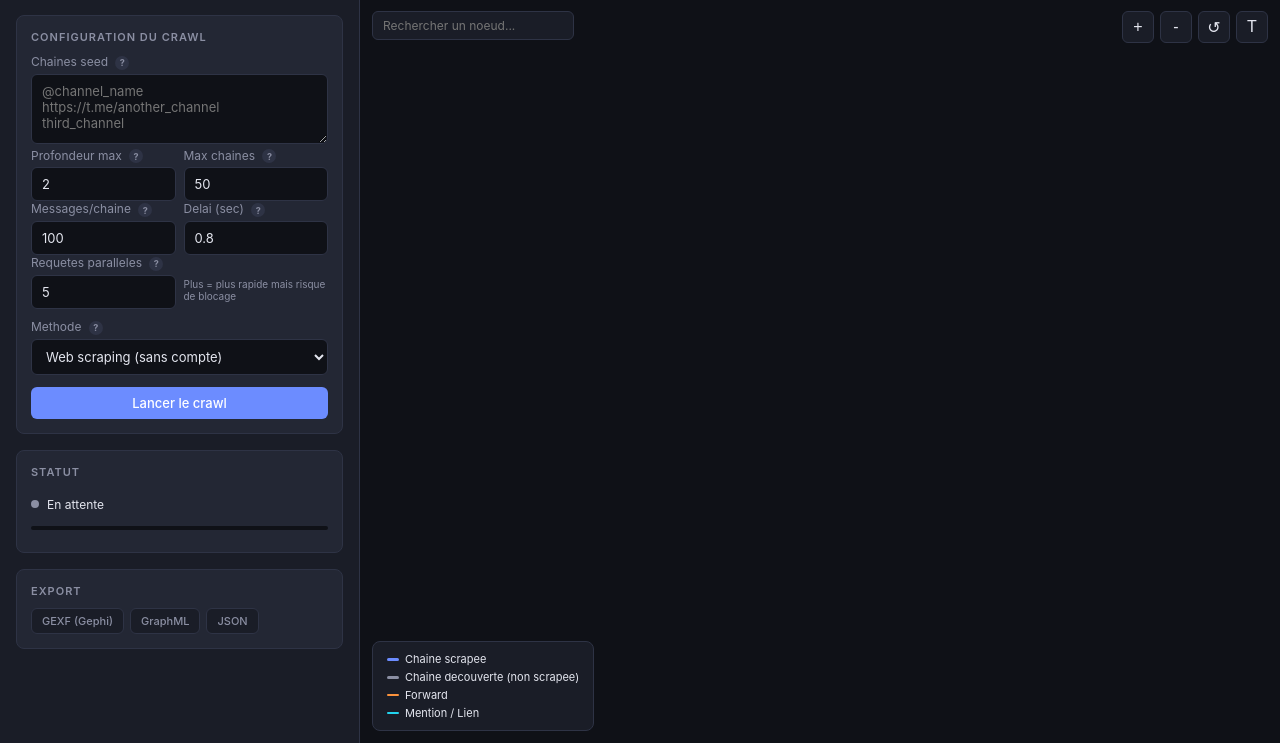
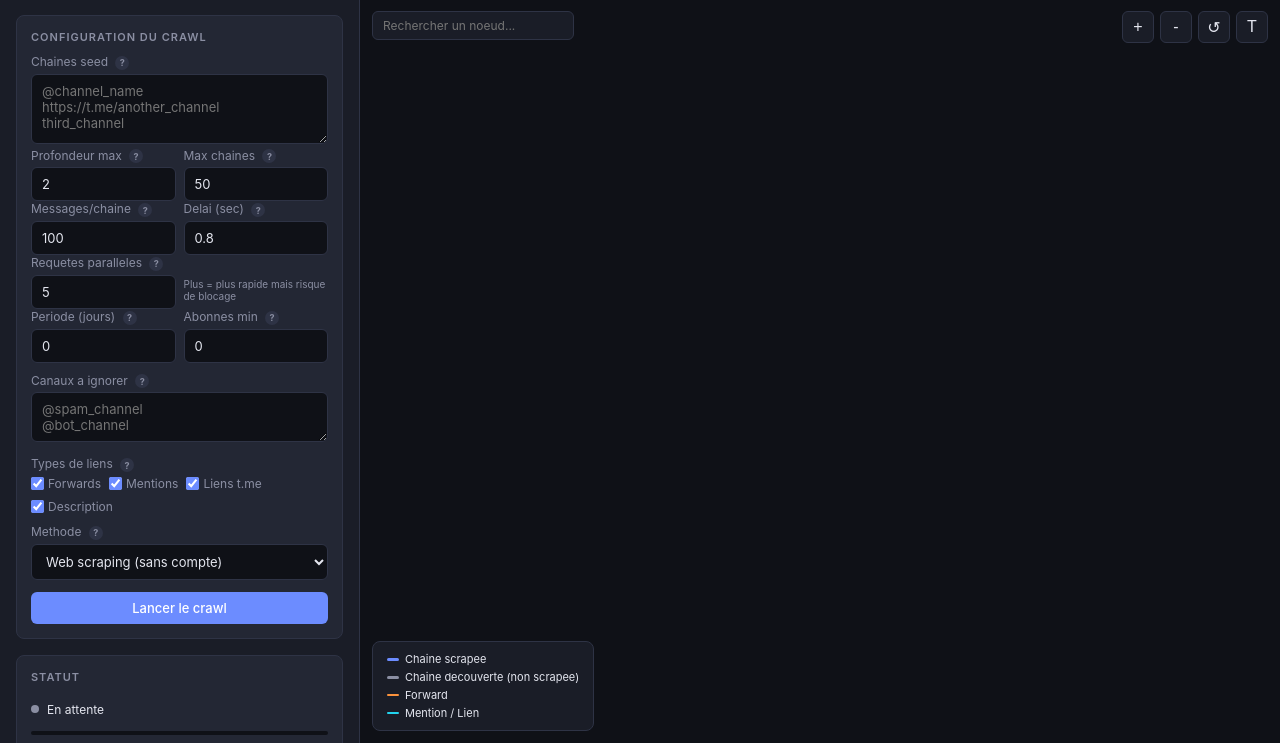
Before and after one commit to lilou0311430/telegram-network-mapper, a Flask app: page / in a window 1280 px wide. Shown: the part 57-800 px from the top of the page. Run offline with Flask 3, Linux system fonts and the light colour scheme; some libraries are stand-ins or nearby versions.

Commit message:
feat: add advanced filtering options and raise scraping limits
- Raise max channels from 500 to 10,000 (0 = unlimited)
- Raise max messages from 1,000 to 5,000
- Align max depth backend limit to 10 (matching UI)
- Add date filter: only analyze messages from last N days
- Add min subscribers filter: skip small channels (seeds always kept)
- Add blacklist: textarea to exclude specific channels
- Add link type checkboxes: toggle forwards/mentions/links/description
- All new options have tooltips and work with both Web and Telethon modes

Co-Authored-By: Claude Opus 4.6 <noreply@anthropic.com>

```diff
--- a/app.py
+++ b/app.py
@@ -103,12 +103,30 @@ def start_crawl():
         return jsonify({"error": "No seed channels provided"}), 400
 
     # Validate and clamp parameters
-    max_depth = max(1, min(5, int(data.get('max_depth', 2))))
-    max_channels = max(1, min(500, int(data.get('max_channels', 50))))
-    max_messages = max(1, min(1000, int(data.get('max_messages', 100))))
+    max_depth = max(1, min(10, int(data.get('max_depth', 2))))
+    raw_max_channels = int(data.get('max_channels', 50))
+    max_channels = 0 if raw_max_channels == 0 else max(1, min(10000, raw_max_channels))  # 0 = unlimited
+    max_messages = max(1, min(5000, int(data.get('max_messages', 100))))
     delay = max(0.0, min(10.0, float(data.get('delay', 1.5))))
     concurrency = max(1, min(20, int(data.get('concurrency', 5))))
     method = data.get('method', 'web')
+
+    # New filtering options
+    max_age_days = max(0, int(data.get('max_age_days', 0)))  # 0 = no filter
+    min_subscribers = max(0, int(data.get('min_subscribers', 0)))  # 0 = no filter
+
+    # Blacklist
+    raw_blacklist = data.get('blacklist', [])
+    blacklist = []
+    for b in raw_blacklist:
+        b = b.strip().lstrip('@').lower()
+        if 't.me/' in b:
+            b = b.split('t.me/')[-1].split('/')[0]
+        if b:
+            blacklist.append(b)
+
+    # Link types filter
+    link_types = data.get('link_types', ['forward', 'mention', 'link', 'description'])
 
     if method not in ('web', 'telethon'):
         return jsonify({"error": "method must be 'web' or 'telethon'"}), 400
@@ -135,6 +153,10 @@ def start_crawl():
         "delay": delay,
         "concurrency": concurrency,
         "proxies": proxies,
+        "max_age_days": max_age_days,
+        "link_types": link_types,
+        "min_subscribers": min_subscribers,
+        "blacklist": blacklist,
     }
 
     if method == "telethon":
--- a/templates/index.html
+++ b/templates/index.html
@@ -466,6 +466,13 @@
             display: block;
         }
 
+        /* Checkbox styling */
+        input[type="checkbox"] {
+            width: auto;
+            accent-color: var(--accent);
+            cursor: pointer;
+        }
+
         /* Telethon config */
         .telethon-config {
             display: none;
@@ -526,15 +533,15 @@
                         <input type="number" id="max-depth" value="2" min="0" max="10">
                     </div>
                     <div>
-                        <label>Max chaines <span class="help-tip">?<span class="help-text">Nombre maximum de chaines a scraper au total. Limite le crawl pour eviter qu'il tourne trop longtemps.</span></span></label>
-                        <input type="number" id="max-channels" value="50" min="1" max="500">
+                        <label>Max chaines <span class="help-tip">?<span class="help-text">Nombre maximum de chaines a scraper au total. 0 = illimite (attention au temps de crawl). Limite le crawl pour eviter qu'il tourne trop longtemps.</span></span></label>
+                        <input type="number" id="max-channels" value="50" min="0" max="10000">
                     </div>
                 </div>
 
                 <div class="row">
                     <div>
                         <label>Messages/chaine <span class="help-tip">?<span class="help-text">Nombre de messages recents a analyser par chaine. Plus il y en a, plus on trouve de liens, mais le scraping est plus lent.</span></span></label>
-                        <input type="number" id="max-messages" value="100" min="10" max="1000">
+                        <input type="number" id="max-messages" value="100" min="10" max="5000">
                     </div>
                     <div>
                         <label>Delai (sec) <span class="help-tip">?<span class="help-text">Temps d'attente entre chaque requete. Un delai plus long evite de se faire bloquer par Telegram, mais ralentit le crawl.</span></span></label>
@@ -553,6 +560,36 @@
                             Plus = plus rapide mais risque de blocage
                         </div>
                     </div>
+                </div>
+
+                <div class="row">
+                    <div>
+                        <label>Periode (jours) <span class="help-tip">?<span class="help-text">N'analyser que les messages des X derniers jours. 0 = pas de filtre, tous les messages sont analyses.</span></span></label>
+                        <input type="number" id="max-age-days" value="0" min="0" max="3650">
+                    </div>
+                    <div>
+                        <label>Abonnes min <span class="help-tip">?<span class="help-text">Ignorer les chaines avec moins de N abonnes. Utile pour filtrer les micro-chaines sans interet. 0 = pas de filtre. Les seeds sont toujours analyses.</span></span></label>
+                        <input type="number" id="min-subscribers" value="0" min="0">
+                    </div>
+                </div>
+
+                <label>Canaux a ignorer <span class="help-tip">?<span class="help-text">Liste de @usernames a ne jamais explorer, un par ligne. Utile pour exclure des canaux spam, bots, ou hors-sujet.</span></span></label>
+                <textarea id="blacklist" placeholder="@spam_channel&#10;@bot_channel" style="min-height: 45px;"></textarea>
+
+                <label>Types de liens <span class="help-tip">?<span class="help-text">Choisir quels types de liens detecter. Decocher un type pour l'ignorer dans l'analyse.</span></span></label>
+                <div style="display: flex; flex-wrap: wrap; gap: 8px; margin-top: 4px; font-size: 12px;">
+                    <label style="display: flex; align-items: center; gap: 4px; margin: 0; cursor: pointer;">
+                        <input type="checkbox" id="lt-forward" checked> Forwards
+                    </label>
+                    <label style="display: flex; align-items: center; gap: 4px; margin: 0; cursor: pointer;">
+                        <input type="checkbox" id="lt-mention" checked> Mentions
+                    </label>
+                    <label style="display: flex; align-items: center; gap: 4px; margin: 0; cursor: pointer;">
+                        <input type="checkbox" id="lt-link" checked> Liens t.me
+                    </label>
+                    <label style="display: flex; align-items: center; gap: 4px; margin: 0; cursor: pointer;">
+                        <input type="checkbox" id="lt-description" checked> Description
+                    </label>
                 </div>
 
                 <label>Methode <span class="help-tip">?<span class="help-text">Web scraping : pas besoin de compte, mais limite aux chaines publiques. Telethon API : necessite un compte Telegram, mais plus complet et fiable.</span></span></label>
@@ -922,6 +959,19 @@
             return;
         }
 
+        // Collect link types
+        const linkTypes = [];
+        if (document.getElementById('lt-forward').checked) linkTypes.push('forward');
+        if (document.getElementById('lt-mention').checked) linkTypes.push('mention');
+        if (document.getElementById('lt-link').checked) linkTypes.push('link');
+        if (document.getElementById('lt-description').checked) linkTypes.push('description');
+
+        // Collect blacklist
+        const blacklist = document.getElementById('blacklist').value
+            .split('\n')
+            .map(s => s.trim())
+            .filter(s => s.length > 0);
+
         const body = {
             seeds: seeds,
             max_depth: parseInt(document.getElementById('max-depth').value),
@@ -930,6 +980,10 @@
             delay: parseFloat(document.getElementById('delay').value),
             concurrency: parseInt(document.getElementById('concurrency').value),
             method: document.getElementById('method').value,
+            max_age_days: parseInt(document.getElementById('max-age-days').value) || 0,
+            min_subscribers: parseInt(document.getElementById('min-subscribers').value) || 0,
+            blacklist: blacklist,
+            link_types: linkTypes,
         };
 
         if (body.method === 'telethon') {
```
Also changed, not shown: crawler.py (+36 -8 lines), scraper.py (+64 -8 lines).
